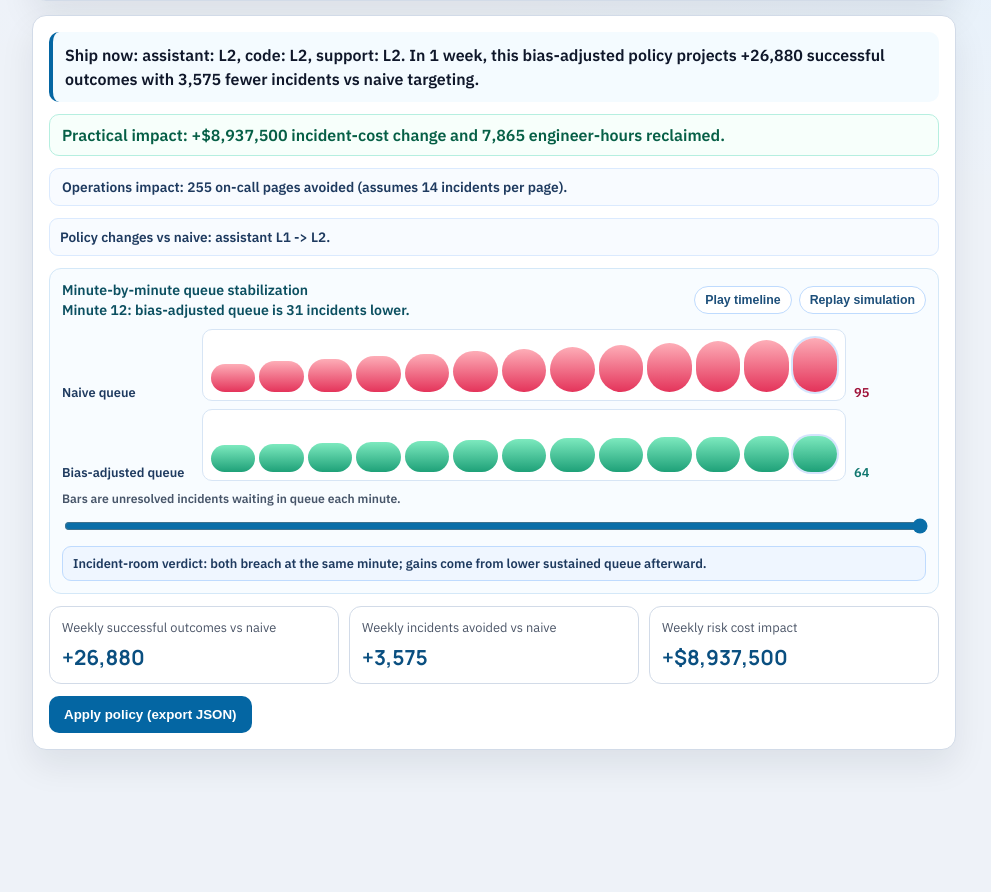
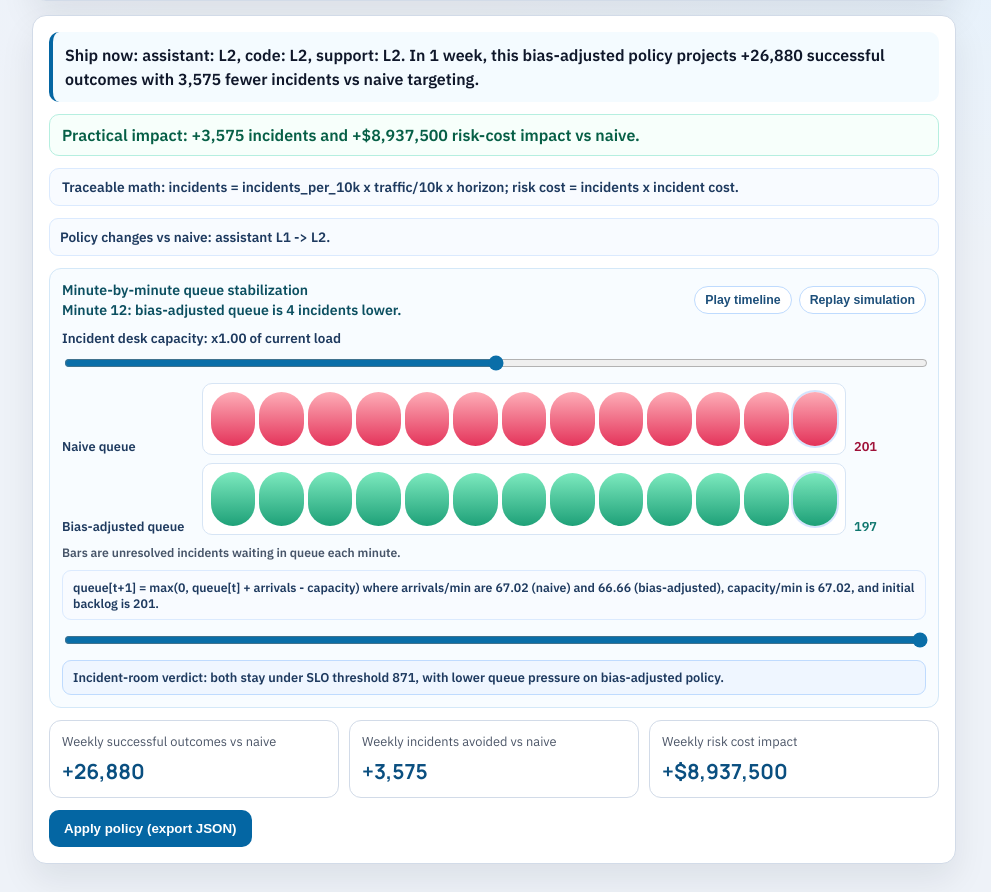
Before and after one commit to KumarNavish/promopilot, a React (Vite) app in the folder frontend/: page / in a window 1280 px wide. Shown: the part 342-1234 px from the top of the page, without its empty margins (146-1137 px from the left). Before the commit the page ends 1134 px from the top, so only its background shows below. Built offline with nearby package versions, Linux system fonts and the light colour scheme; no server answers.

Commit message:
Make timeline math traceable with explicit queue model inputs

```diff
--- a/frontend/src/pages/Home.tsx
+++ b/frontend/src/pages/Home.tsx
@@ -25,6 +25,10 @@ interface QueueTimeline {
   sloThreshold: number;
   naiveBreachMinute: number | null;
   aiBreachMinute: number | null;
+  naiveArrivalPerMin: number;
+  aiArrivalPerMin: number;
+  capacityPerMin: number;
+  initialBacklog: number;
 }
 
 type PolicyMap = Record<string, number>;
@@ -53,7 +57,6 @@ interface ImpactScore {
   successLift: number;
   incidentsAvoided: number;
   riskCostImpactUsd: number;
-  onCallPagesAvoided: number;
   aiPolicy: PolicyMap;
   naivePolicy: PolicyMap;
   aiProjection: PolicyProjection;
@@ -63,8 +66,7 @@ interface ImpactScore {
 const DEMO_SEGMENT_BY: SegmentBy = "task_domain";
 const DEFAULT_WEEKLY_REQUESTS = 5_000_000;
 const DEFAULT_INCIDENT_COST_USD = 2500;
-const HOURS_PER_INCIDENT = 2.2;
-const INCIDENTS_PER_ONCALL_PAGE = 14;
+const MINUTES_PER_WEEK = 7 * 24 * 60;
 const TIMELINE_TOTAL_MINUTES = 12;
 const TIMELINE_TICK_MS = 420;
 
@@ -204,30 +206,30 @@ function buildPolicyDiffLine(naivePolicy: PolicyMap, aiPolicy: PolicyMap): strin
   return `Policy changes vs naive: ${changed.join(" | ")}.`;
 }
 
-function clamp(value: number, min: number, max: number): number {
-  return Math.min(max, Math.max(min, value));
-}
+function buildQueueTimeline(params: {
+  naiveWeeklyIncidents: number;
+  aiWeeklyIncidents: number;
+  capacityMultiplier: number;
+}): QueueTimeline {
+  const { naiveWeeklyIncidents, aiWeeklyIncidents, capacityMultiplier } = params;
+  const minutes = Array.from({ length: TIMELINE_TOTAL_MINUTES + 1 }, (_, minute) => minute);
+  const naiveArrivalPerMin = naiveWeeklyIncidents / MINUTES_PER_WEEK;
+  const aiArrivalPerMin = aiWeeklyIncidents / MINUTES_PER_WEEK;
+  const capacityPerMin = Math.max(0.0001, naiveArrivalPerMin * capacityMultiplier);
+  const initialBacklog = Math.max(1, Math.round(Math.max(naiveArrivalPerMin, aiArrivalPerMin) * 3));
+  const sloThreshold = Math.max(5, Math.round(initialBacklog + Math.max(naiveArrivalPerMin, aiArrivalPerMin) * 10));
 
-function buildQueueTimeline(params: { naiveIncidents: number; aiIncidents: number }): QueueTimeline {
-  const { naiveIncidents, aiIncidents } = params;
-  const minutes = Array.from({ length: TIMELINE_TOTAL_MINUTES + 1 }, (_, minute) => minute);
-  const gapRatio = clamp((naiveIncidents - aiIncidents) / Math.max(naiveIncidents, 1), -0.6, 0.6);
-  const volumeScale = clamp(Math.log10(Math.max(naiveIncidents, aiIncidents, 1) + 10), 1.8, 7.5);
-
-  let naiveQueue = 16 + volumeScale * 5.2;
-  let aiQueue = Math.max(6, naiveQueue - 4 * gapRatio);
-  const naiveSlope = 1.4 + volumeScale * 0.4;
-  const aiSlope = naiveSlope - 2.4 - gapRatio * 5;
-  const sloThreshold = Math.round(clamp(30 + volumeScale * 2.6, 28, 48));
+  let naiveQueue = initialBacklog;
+  let aiQueue = initialBacklog;
 
   const naiveQueueSeries: number[] = [];
   const aiQueueSeries: number[] = [];
 
   for (let minute = 0; minute <= TIMELINE_TOTAL_MINUTES; minute += 1) {
-    naiveQueue = Math.max(0, naiveQueue + naiveSlope + Math.sin(minute / 2.2));
-    aiQueue = Math.max(0, aiQueue + aiSlope + 0.55 * Math.sin((minute + 1) / 2.6));
     naiveQueueSeries.push(naiveQueue);
     aiQueueSeries.push(aiQueue);
+    naiveQueue = Math.max(0, naiveQueue + naiveArrivalPerMin - capacityPerMin);
+    aiQueue = Math.max(0, aiQueue + aiArrivalPerMin - capacityPerMin);
   }
 
   const naiveBreachIndex = naiveQueueSeries.findIndex((value) => value >= sloThreshold);
@@ -239,7 +241,11 @@ function buildQueueTimeline(params: { naiveIncidents: number; aiIncidents: numbe
     aiQueue: aiQueueSeries,
     sloThreshold,
     naiveBreachMinute: naiveBreachIndex >= 0 ? naiveBreachIndex : null,
-    aiBreachMinute: aiBreachIndex >= 0 ? aiBreachIndex : null
+    aiBreachMinute: aiBreachIndex >= 0 ? aiBreachIndex : null,
+    naiveArrivalPerMin,
+    aiArrivalPerMin,
+    capacityPerMin,
+    initialBacklog
   };
 }
 
@@ -317,8 +323,7 @@ function exportPolicyBundle(params: {
     impact_vs_naive: {
       successful_outcomes: Math.round(score.successLift),
       incidents_avoided: Math.round(score.incidentsAvoided),
-      risk_cost_impact_usd: Math.round(score.riskCostImpactUsd),
-      oncall_pages_avoided: Math.round(score.onCallPagesAvoided)
+      risk_cost_impact_usd: Math.round(score.riskCostImpactUsd)
     },
     recommended_rules: policyToRules(score.aiPolicy),
     naive_reference_rules: policyToRules(score.naivePolicy)
@@ -339,6 +344,7 @@ export function Home(): JSX.Element {
   const [horizon, setHorizon] = useState<Horizon>("week");
   const [weeklyRequests, setWeeklyRequests] = useState<number>(DEFAULT_WEEKLY_REQUESTS);
   const [incidentCostUsd, setIncidentCostUsd] = useState<number>(DEFAULT_INCIDENT_COST_USD);
+  const [capacityMultiplier, setCapacityMultiplier] = useState<number>(1.0);
   const [loading, setLoading] = useState(false);
   const [results, setResults] = useState<{ naive?: RecommendResponse; dr?: RecommendResponse }>({});
   const [error, setError] = useState<UiError | null>(null);
@@ -423,35 +429,26 @@ export function Home(): JSX.Element {
     const successLift = aiProjection.successes - naiveProjection.successes;
     const incidentsAvoided = naiveProjection.incidents - aiProjection.incidents;
     const riskCostImpactUsd = naiveProjection.riskCostUsd - aiProjection.riskCostUsd;
-    const onCallPagesAvoided = incidentsAvoided / INCIDENTS_PER_ONCALL_PAGE;
 
     const policyPhrase = buildPolicyPhrase(aiPolicy);
     const incidentPhrase =
       incidentsAvoided >= 0
         ? `${formatInteger(incidentsAvoided)} fewer incidents`
         : `${formatInteger(Math.abs(incidentsAvoided))} additional incidents`;
-
-    const reclaimedHours = incidentsAvoided * HOURS_PER_INCIDENT;
-    const hoursPhrase =
-      reclaimedHours >= 0
-        ? `${formatInteger(reclaimedHours)} engineer-hours reclaimed`
-        : `${formatInteger(Math.abs(reclaimedHours))} extra engineer-hours consumed`;
-    const pagesPhrase =
-      onCallPagesAvoided >= 0
-        ? `${formatInteger(onCallPagesAvoided)} on-call pages avoided`
-        : `${formatInteger(Math.abs(onCallPagesAvoided))} additional on-call pages`;
+    const traceableMathLine = "Traceable math: incidents = incidents_per_10k x traffic/10k x horizon; risk cost = incidents x incident cost.";
 
     return {
       recommendationLine: `Ship now: ${policyPhrase}. In ${horizonConfig.label}, this bias-adjusted policy projects ${formatSignedInteger(
         successLift
       )} successful outcomes with ${incidentPhrase} vs naive targeting.`,
-      usefulnessLine: `Practical impact: ${formatSignedCurrency(riskCostImpactUsd)} incident-cost change and ${hoursPhrase}.`,
-      operationsLine: `Operations impact: ${pagesPhrase} (assumes ${INCIDENTS_PER_ONCALL_PAGE} incidents per page).`,
+      usefulnessLine: `Practical impact: ${formatSignedInteger(incidentsAvoided)} incidents and ${formatSignedCurrency(
+        riskCostImpactUsd
+      )} risk-cost impact vs naive.`,
+      operationsLine: traceableMathLine,
       policyDiffLine: buildPolicyDiffLine(naivePolicy, aiPolicy),
       successLift,
       incidentsAvoided,
       riskCostImpactUsd,
-      onCallPagesAvoided,
       aiPolicy,
       naivePolicy,
       aiProjection,
@@ -465,11 +462,15 @@ export function Home(): JSX.Element {
       return null;
     }
 
+    const naiveWeeklyIncidents = score.naiveProjection.incidents / horizonConfig.weeks;
+    const aiWeeklyIncidents = score.aiProjection.incidents / horizonConfig.weeks;
+
     return buildQueueTimeline({
-      naiveIncidents: score.naiveProjection.incidents,
-      aiIncidents: score.aiProjection.incidents
+      naiveWeeklyIncidents,
+      aiWeeklyIncidents,
+      capacityMultiplier
     });
-  }, [score]);
+  }, [capacityMultiplier, horizonConfig.weeks, score]);
 
   useEffect(() => {
     if (!queueTimeline) {
@@ -672,6 +673,21 @@ export function Home(): JSX.Element {
                 </button>
               </div>
             </div>
+            <div className="timeline-controls">
+              <label className="field-label" htmlFor="timeline-capacity">
+                Incident desk capacity: x{capacityMultiplier.toFixed(2)} of current load
+              </label>
+              <input
+                id="timeline-capacity"
+                type="range"
+                min={0.8}
+                max={1.2}
+                step={0.01}
+                value={capacityMultiplier}
+                onChange={(event) => setCapacityMultiplier(Number(event.target.value))}
+                data-testid="timeline-capacity-slider"
+              />
+            </div>
 
             <div className="timeline-rows" data-testid="timeline-chart">
               <article className="timeline-row naive" data-testid="naive-card">
@@ -714,6 +730,11 @@ export function Home(): JSX.Element {
             </div>
 
             <p className="timeline-footnote">Bars are unresolved incidents waiting in queue each minute.</p>
+            <p className="timeline-math" data-testid="timeline-math">
+              queue[t+1] = max(0, queue[t] + arrivals - capacity) where arrivals/min are {queueTimeline?.naiveArrivalPerMin.toFixed(2)} (naive)
+              and {queueTimeline?.aiArrivalPerMin.toFixed(2)} (bias-adjusted), capacity/min is {queueTimeline?.capacityPerMin.toFixed(2)}, and
+              initial backlog is {formatInteger(queueTimeline?.initialBacklog ?? 0)}.
+            </p>
             <input
               type="range"
               min={0}
--- a/frontend/src/styles.css
+++ b/frontend/src/styles.css
@@ -239,6 +239,11 @@ input[type="range"] {
   gap: 7px;
 }
 
+.timeline-controls {
+  display: grid;
+  gap: 6px;
+}
+
 .replay-button {
   border: 1px solid #bfdbfe;
   background: #ffffff;
@@ -324,6 +329,17 @@ input[type="range"] {
   font-weight: 600;
 }
 
+.timeline-math {
+  margin: 0;
+  padding: 8px 10px;
+  border-radius: 9px;
+  border: 1px solid #dbeafe;
+  background: #f8fbff;
+  color: #1e3a5f;
+  font-size: 0.77rem;
+  font-weight: 600;
+}
+
 .timeline-verdict {
   margin: 0;
   padding: 8px 10px;
```
Also changed, not shown: 1 other file (tests, documents, lock files or other folders).
